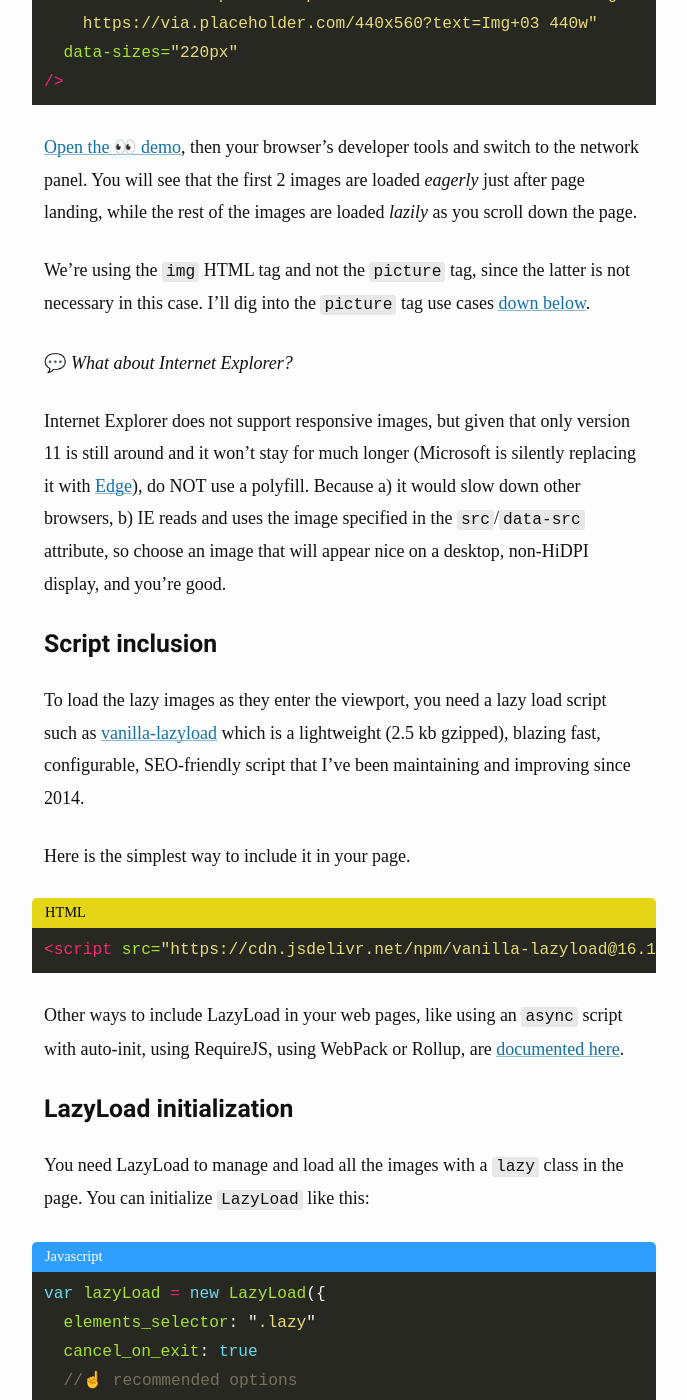
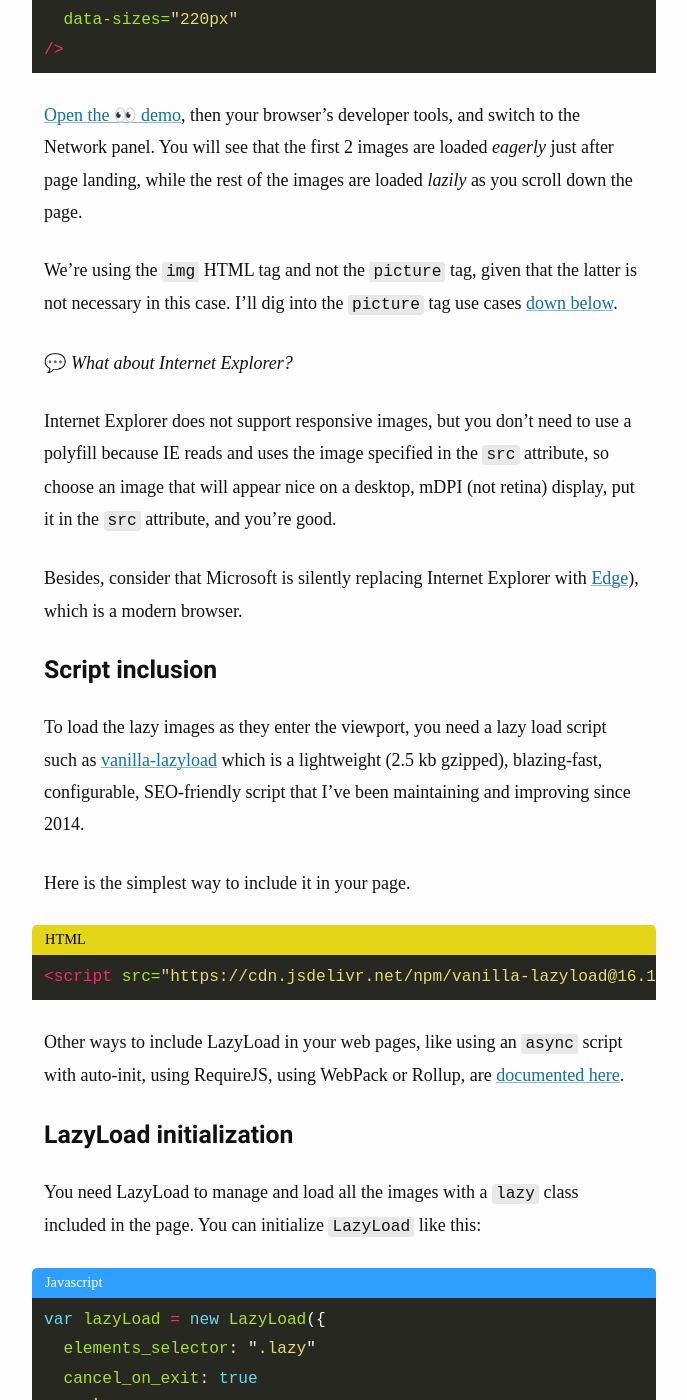
Before and after one commit to verlok/verlok.github.io, a Jekyll site: the page built from _posts/2020-05-24-lazy-load-responsive-images-in-2020-srcset-sizes-picture-webp.md, in a window 1280 px wide and 1400 px high, scrolled down 3152 px. Shown: the whole window, without its empty margins (296-983 px from the left). Built offline with Jekyll 4.4.1, drawn with Linux system fonts in a browser that asks for light colours; some web fonts are replaced; some of the changed text lies outside the part shown.

Commit message:
Grammarly proof-read

````diff
--- a/_posts/2020-05-24-lazy-load-responsive-images-in-2020-srcset-sizes-picture-webp.md
+++ b/_posts/2020-05-24-lazy-load-responsive-images-in-2020-srcset-sizes-picture-webp.md
@@ -51,17 +51,17 @@
 
 ## Definitions
 
-**Responsive images** are images that adapt to your design by **downloading a different image source** from a given **set of image sources**, which you provide, depending on **some conditions**, which you specify. You can specify basic conditions releated to the browser's **viewport width** and **device pixel density** using a regular `img` tag, and you can use media queries by wrapping your images in a `picture` tag. More about [responsive images in the MDN](https://developer.mozilla.org/en-US/docs/Learn/HTML/Multimedia_and_embedding/Responsive_images).
+**Responsive images** are images that adapt to your design by **downloading a different image source** from a given **set of image sources**, which you provide, depending on **some conditions**, which you specify. You can specify basic conditions related to the browser's **viewport width** and **device pixel density** using a regular `img` tag, and you can use media queries by wrapping your images in a `picture` tag. More about [responsive images in the MDN](https://developer.mozilla.org/en-US/docs/Learn/HTML/Multimedia_and_embedding/Responsive_images).
 
-**Lazy loading images** is a technique to make your website render faster by **deferring the loading of below-the-fold images** to when they **enter the viewport**. Beyond performance, this also allows you to save bandwith and money, e.g. if you're paying a CDN service for your images.
+**Lazy loading images** is a technique to make your website render faster by **deferring the loading of below-the-fold images** to when they **enter the viewport**. Beyond performance, this also allows you to save bandwidth and money, e.g. if you're paying a CDN service for your images.
 
 ## Above-the-fold first
 
-Bare in mind that using a script to **lazy load images is a Javascript-based task** and it's **relevantly slower than the regular image loading** (_eager loading_ from now on) which starts as soon as the HTML document is being parsed.
+Bear in mind that using a script to **lazy load images is a Javascript-based task** and it's **relevantly slower than the regular image loading** (_eager loading_ from now on) which starts as soon as the HTML document is being parsed.
 
 ☝️ For this reason, the best practice is to **eagerly load above-the-fold images**, and **lazy load only the below-the-fold images**.
 
-A good way to understand how many images will appear _above-the-fold_ in your responsively designed page is... to count them! Open your page in a browser and **try it in the most common viewports** of smartphones, computers and tablets.
+A good way to understand how many images will appear _above-the-fold_ in your responsively designed page is... to count them! Open your page in a browser and **try it in the most common viewports** of smartphones, computers, and tablets.
 
 ## Now to some code!
 
@@ -96,7 +96,7 @@
 />
 ```
 
-Want a low resolution preview while your lazy images load? You can do that by using a small, low-quality image in the `src` tag, like this:
+Want a low-resolution preview while your lazy images load? You can do that by using a small, low-quality image in the `src` tag, like the following.
 
 ```html
 <!-- Lazy loaded responsive image + low-res preview -->
@@ -112,17 +112,19 @@
 />
 ```
 
-[Open the 👀 demo](http://verlok.github.io/vanilla-lazyload/demos/image_srcset_lazy_sizes.html), then your browser's **developer tools** and switch to the **network panel**. You will see that the first 2 images are loaded _eagerly_ just after page landing, while the rest of the images are loaded _lazily_ **as you scroll down** the page.
+[Open the 👀 demo](http://verlok.github.io/vanilla-lazyload/demos/image_srcset_lazy_sizes.html), then your browser's **developer tools**, and switch to the **Network panel**. You will see that the first 2 images are loaded _eagerly_ just after page landing, while the rest of the images are loaded _lazily_ **as you scroll down** the page.
 
-We're using the `img` HTML tag and not the `picture` tag, since the latter is not necessary in this case. I'll dig into the `picture` tag use cases [down below](#picture-tag-use-cases).
+We're using the `img` HTML tag and not the `picture` tag, given that the latter is not necessary in this case. I'll dig into the `picture` tag use cases [down below](#picture-tag-use-cases).
 
 💬 _What about Internet Explorer?_
 
-Internet Explorer does not support responsive images, but given that only version 11 is still around and it won't stay for much longer (Microsoft is silently replacing it with [Edge](https://www.microsoft.com/edge)), do NOT use a polyfill. Because a) it would slow down other browsers, b) <abbr title="Internet Explorer">IE</abbr> reads and uses the image specified in the `src`/`data-src` attribute, so choose an image that will appear nice on a desktop, non-HiDPI display, and you're good.
+Internet Explorer does not support responsive images, but you don't need to use a polyfill because <abbr title="Internet Explorer">IE</abbr> reads and uses the image specified in the `src` attribute, so choose an image that will appear nice on a desktop, mDPI (not retina) display, put it in the `src` attribute, and you're good.
+
+Besides, consider that Microsoft is silently replacing Internet Explorer with [Edge](https://www.microsoft.com/edge)), which is a modern browser.
 
 ### Script inclusion
 
-To load the lazy images as they enter the viewport, you need a lazy load script such as [vanilla-lazyload](https://github.com/verlok/vanilla-lazyload) which is a lightweight (2.5 kb gzipped), blazing fast, configurable, SEO-friendly script that I've been maintaining and improving since 2014.
+To load the lazy images as they enter the viewport, you need a lazy load script such as [vanilla-lazyload](https://github.com/verlok/vanilla-lazyload) which is a lightweight (2.5 kb gzipped), blazing-fast, configurable, SEO-friendly script that I've been maintaining and improving since 2014.
 
 Here is the simplest way to include it in your page.
 
@@ -134,7 +136,7 @@
 
 ### LazyLoad initialization
 
-You need LazyLoad to manage and load all the images with a `lazy` class in the page. You can initialize `LazyLoad` like this:
+You need LazyLoad to manage and load all the images with a `lazy` class included in the page. You can initialize `LazyLoad` like this:
 
 ```js
 var lazyLoad = new LazyLoad({
````
Also changed, not shown: other parts of _posts/2020-05-24-lazy-load-responsive-images-in-2020-srcset-sizes-picture-webp.md (+2 -2 lines).
